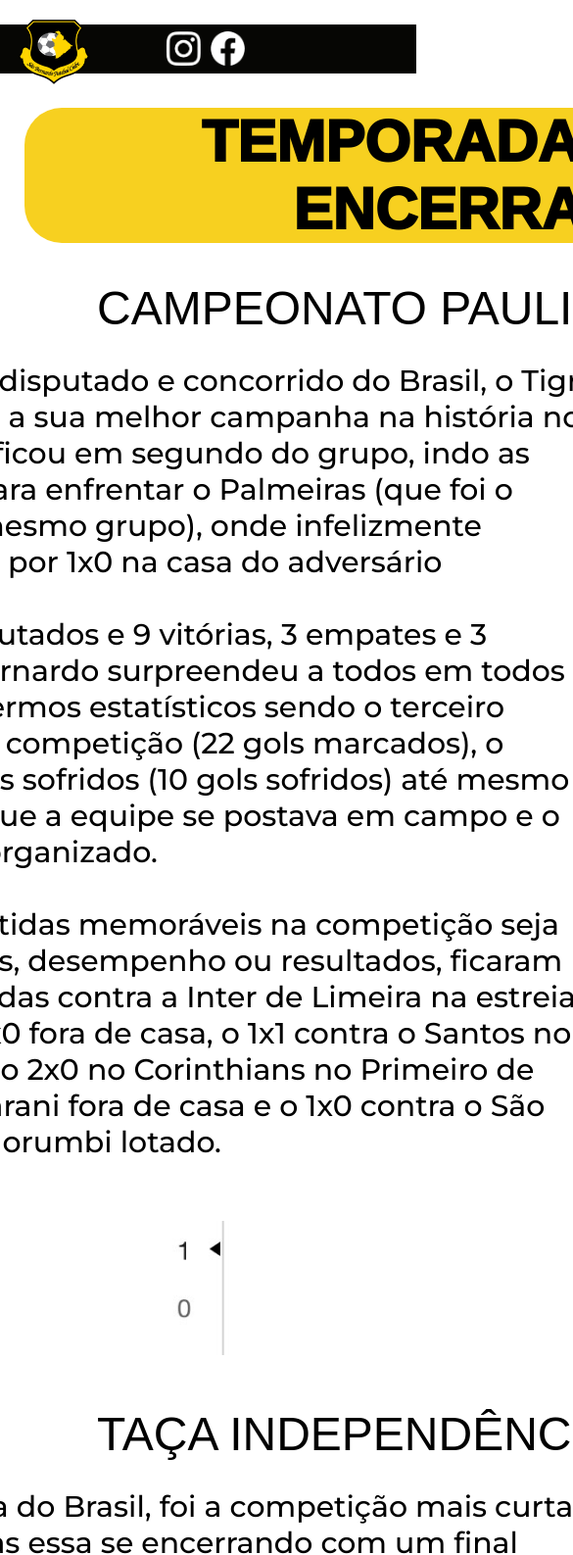
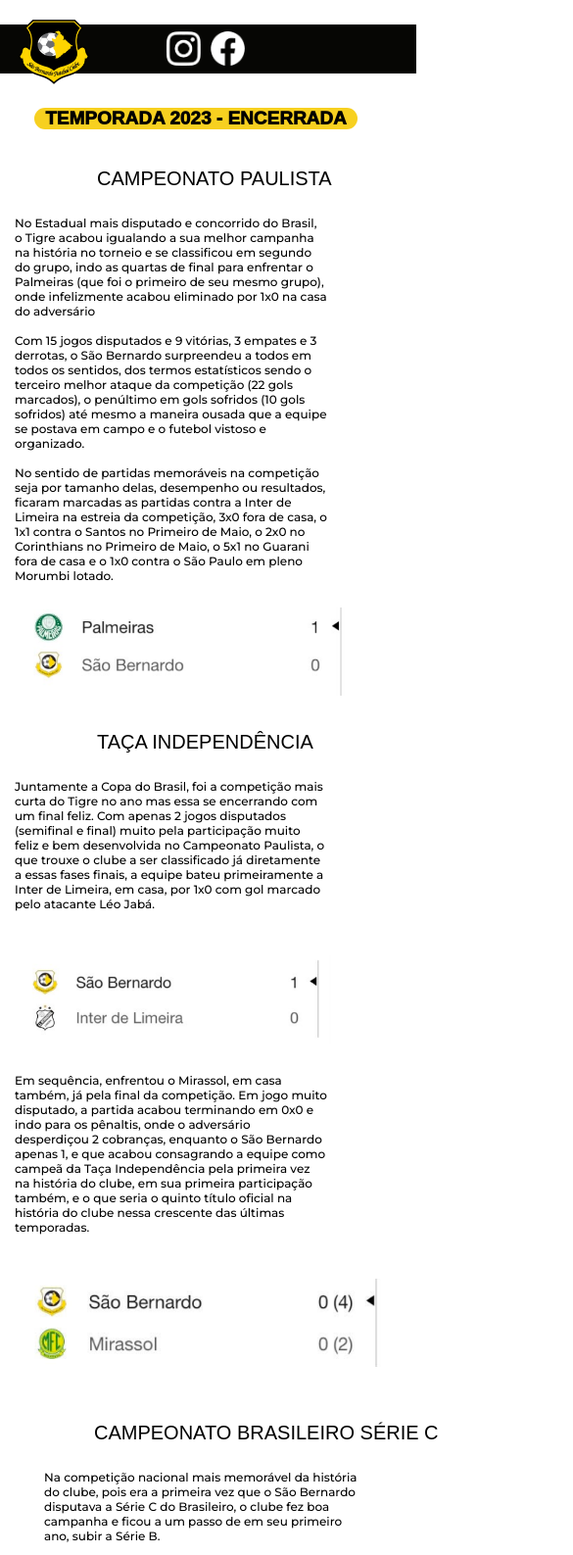
Before and after one commit to JasubSilva/Berno-Site, a plain HTML site: page HTML/calendario.html in a window 390 px wide. Shown: the top 1587 px of the page at 98% size, 585 px wide, since content can reach past the window. Drawn offline with Linux system fonts and the light colour scheme; a web font is replaced by a local one.

Commit message:
Calendario 428px
So falta a indeoendencia

```diff
--- a/CSS/calendario.css
+++ b/CSS/calendario.css
@@ -232,68 +232,87 @@ Montserrat Medium - Texto corrido (Aba de noticias e calendario) */
 
     /* Titulo Principal */
 
-    .temporada{
+    .temporada {
     background-color: #F7D020;
     color: #000;
     border-radius: 38px;
-        font-size: 60px;
+    font-size: 19px;
     font-family: 'Sofia Sans', sans-serif;
     font-weight: 1000;
     text-align: center;
-        width: 932px;
-        margin: 15px 25px;
+    width: 330px;
+    margin: 15px 35px;
+    }
+
+    .temporada__foto {
+        padding: 10px;
+        margin: 0px 100px;
+        height: 90px;
+    }
+
+    .taçaindependencia__foto {
+        margin: 20px 100px;
+        display: flex;
+        height: 90px;
+    }
+
+    .copa__brasil__foto {
+        margin: 10px 0px;
+        height: 90px;
     }
 
     .temporada__titulo, .taçaindependencia ,
     .copa__brasil,.brasileiro__c{
-        font-size: 48px;
-        font-family: 'Sofia Sans', sans-serif;
-        font-weight: 500;
-        color: #000;
+        font-size: 20px;
         padding: 24px;
         margin: auto 75px;
         text-wrap: nowrap;
     }
 
-    .copa__brasil, .brasileiro__c{
-        font-size: 48px;
+     .brasileiro__c{
+        font-size: 20px;
         font-family: 'Sofia Sans', sans-serif;
         font-weight: 500;
         color: #000;
-        padding: 24px;
-        margin: auto 75px;
+        margin: auto 72px;
         text-wrap: nowrap;
     }
+
     .temporada__paulista,.taçaindependencia__texto{
 
         font-family: 'Montserrat', sans-serif;
-        font-size: 30px;
+        font-size: 12px;
         font-weight: 400;
-        padding: auto 11px;
         padding: 2px 0px;
         display: flex;
         flex-direction: column;
         align-items: baseline;
-        margin: 2px -174px;
-        margin-left: -390px;
-        margin-right: -105px;
+        margin-left: -85px;
+        margin-right: 156px;
     }
 
     .brasileiro__c__texto{
         font-family: 'Montserrat', sans-serif;
-        font-size: 30px;
+        font-size: 12px;
         font-weight: 400;
+        padding: 2px 0px;
         display: flex;
         flex-direction: column;
         align-items: baseline;
-        margin: 2px -174px;
-        margin-left: -161px;
-        margin-right: -378px;
+        margin-left: -30px;
+        margin-right: 90px;
     }
 
     .copa__brasil__texto{
         font-family: 'Montserrat', sans-serif;
-        font-size: 30px;
+        font-size: 12px;
         font-weight: 400;
+        padding: 2px 0px;
+        display: flex;
+        flex-direction: column;
+        align-items: baseline;
+        margin-left: -30px;
+        margin-right: 90px;
     }
+
     }
--- a/HTML/calendario.html
+++ b/HTML/calendario.html
@@ -32,7 +32,7 @@
 
         </header>
 
-    <main>
+
 
         <h1 class ="temporada">TEMPORADA 2023 - ENCERRADA</h1>
 
@@ -111,10 +111,7 @@
 
                         <br>
 
-
-    </main>
-
-    <footer>
+      <footer>
         <div class="total">
             <div class="parte01">
                 <h1>REDES SOCIAIS</h1>
```
Lines whose indentation alone changed are shown as unchanged.
